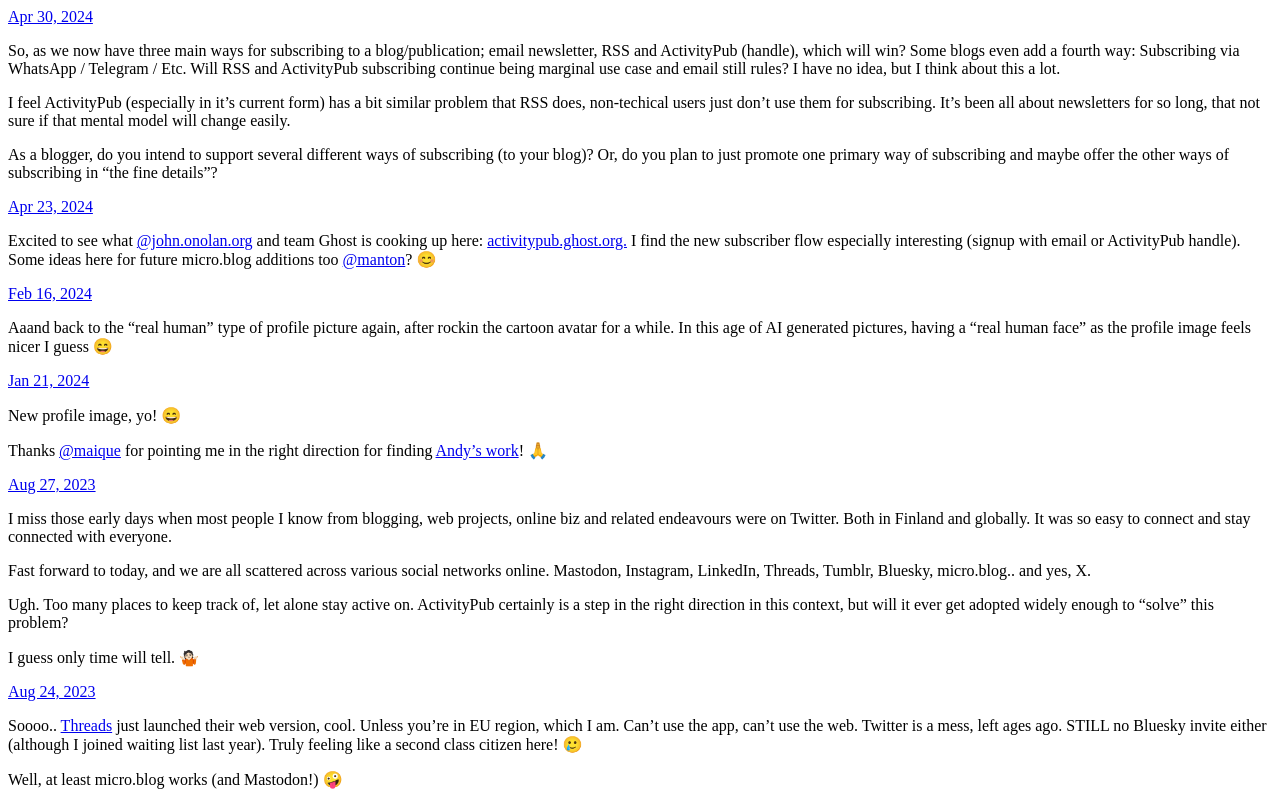
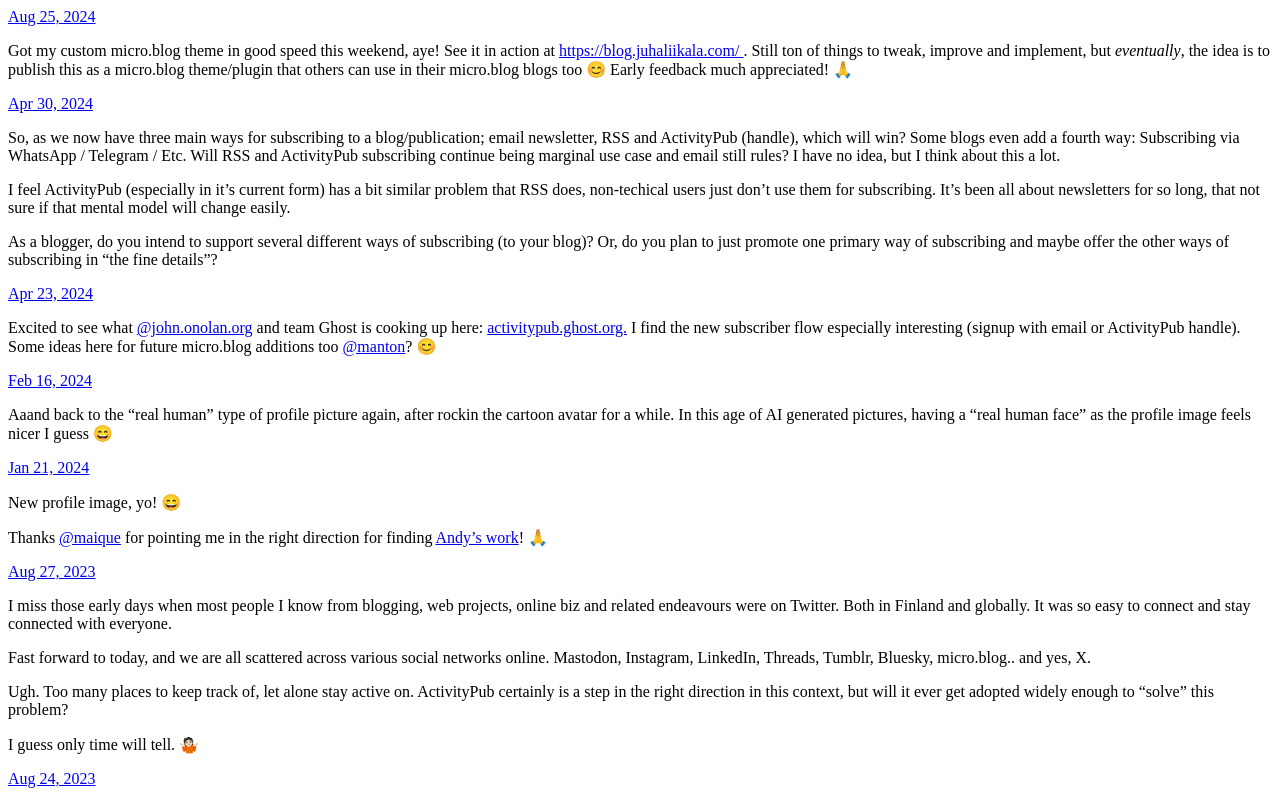
Before and after one commit to jliikala/microblog-juhaliikala.com, a plain HTML site: page index.html in a window 1280 px wide. Shown: the top 800 px of the page. Drawn offline with Linux system fonts and the light colour scheme.

Commit message:
Archiving from Micro.blog.

```diff
--- a/index.html
+++ b/index.html
@@ -21,6 +21,17 @@
 <div class="h-feed">
 
 
+
+	  <div class="h-entry">
+
+
+		<a href="https://blog.juhaliikala.com/2024/08/25/got-my-custom.html" class="u-url"><time class="dt-published" datetime="2024-08-25 17:17:07 &#43;0300">Aug 25, 2024</time></a>
+
+		<div class="e-content">
+			 <p>Got my custom micro.blog theme in good speed this weekend, aye! See it in action at <a href="https://blog.juhaliikala.com/">https://blog.juhaliikala.com/ </a>. Still ton of things to tweak, improve and implement, but <em>eventually</em>, the idea is to publish this as a micro.blog theme/plugin that others can use in their micro.blog blogs too 😊 Early feedback much appreciated! 🙏</p>
+
+		</div>
+	  </div>
 
 	  <div class="h-entry">
 
```
